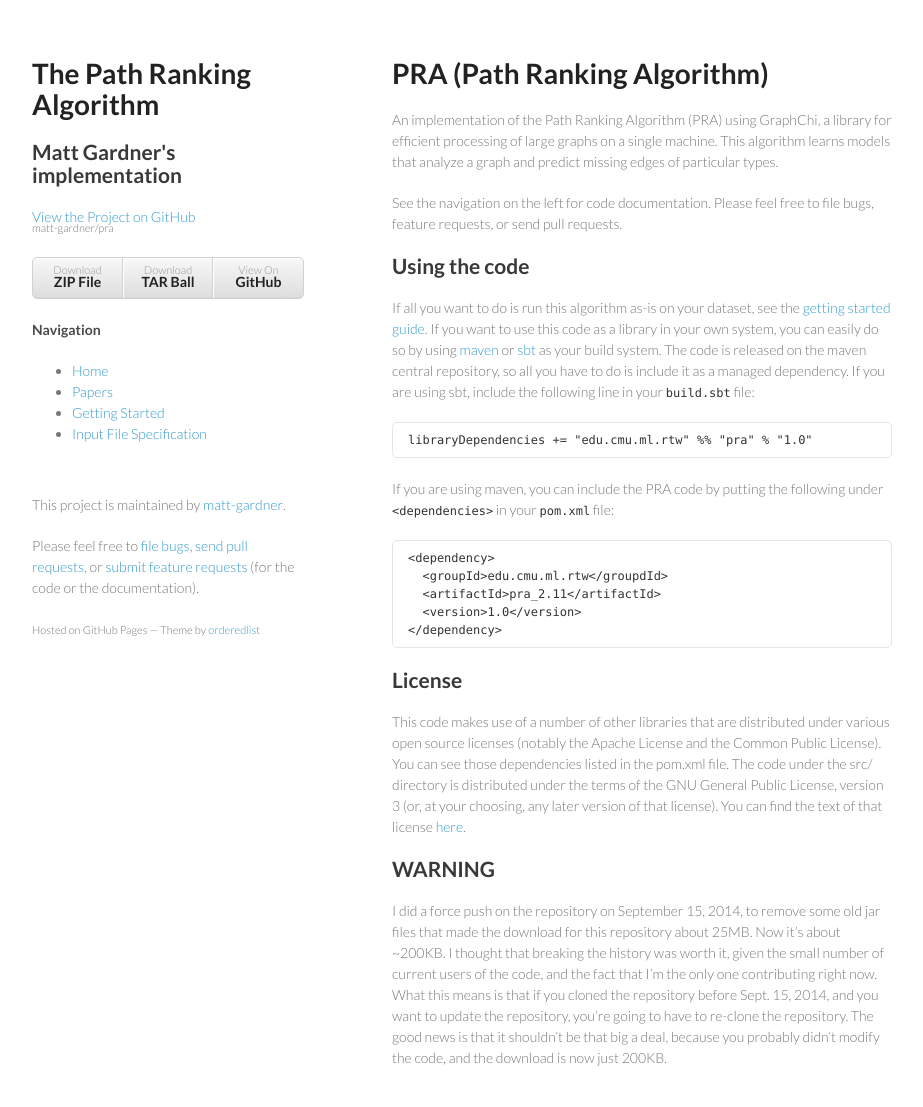
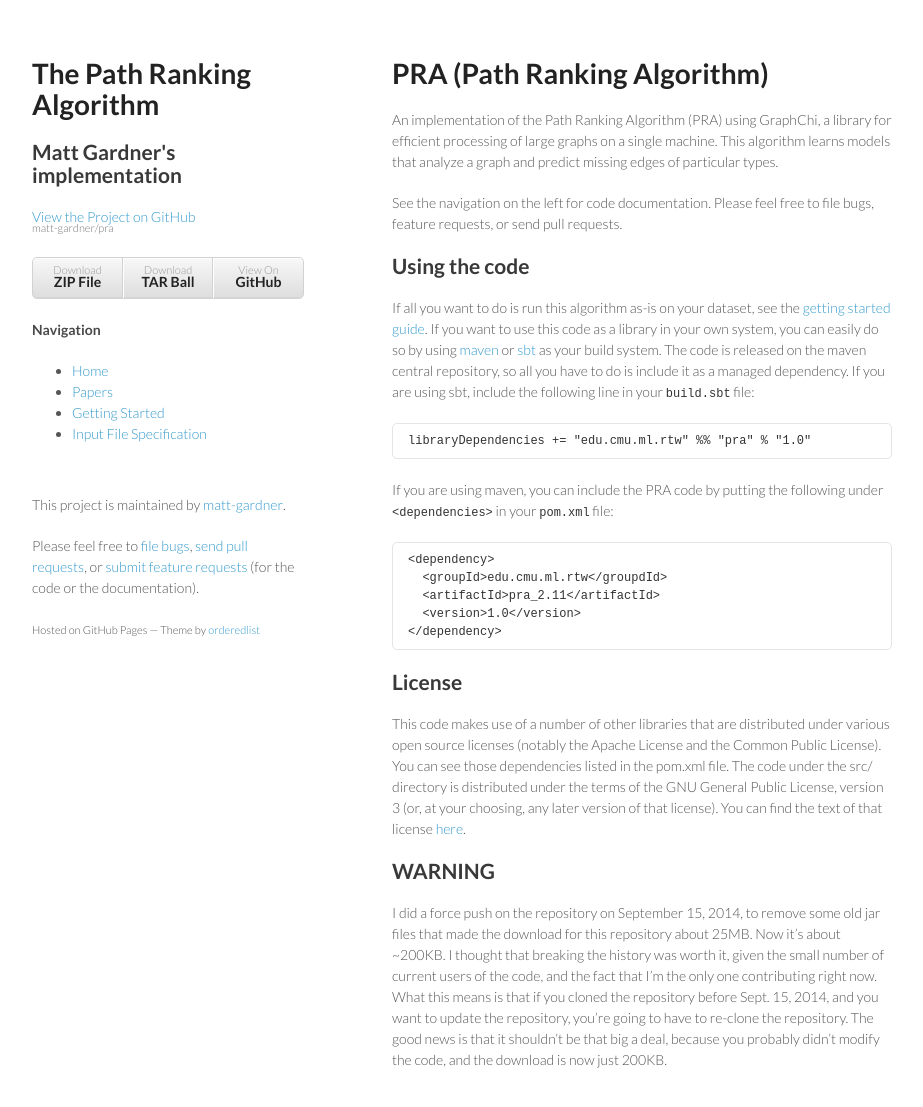
Before and after one commit to matt-gardner/pra, a Jekyll site: the page built from index.md, in a window 1280 px wide and 1140 px high. Shown: the top 1107 px of the window, without its empty margins (178-1101 px from the left). Built offline with Jekyll 4.4.1, drawn with Linux system fonts in a browser that asks for light colours; Markdown is read by kramdown in place of the engine named in the settings.

Commit message:
Trying to make the CSS easier to read

```diff
--- a/stylesheets/styles.css
+++ b/stylesheets/styles.css
@@ -3,7 +3,7 @@
 body {
   padding:50px;
   font:14px/1.5 Lato, "Helvetica Neue", Helvetica, Arial, sans-serif;
-  color:#777;
+  color:#555;
   font-weight:300;
 }
 
@@ -58,7 +58,7 @@
 }
 
 code, pre {
-  font-family:Monaco, Bitstream Vera Sans Mono, Lucida Console, Terminal;
+  font-family: monospace;
   color:#333;
   font-size:12px;
 }
```
